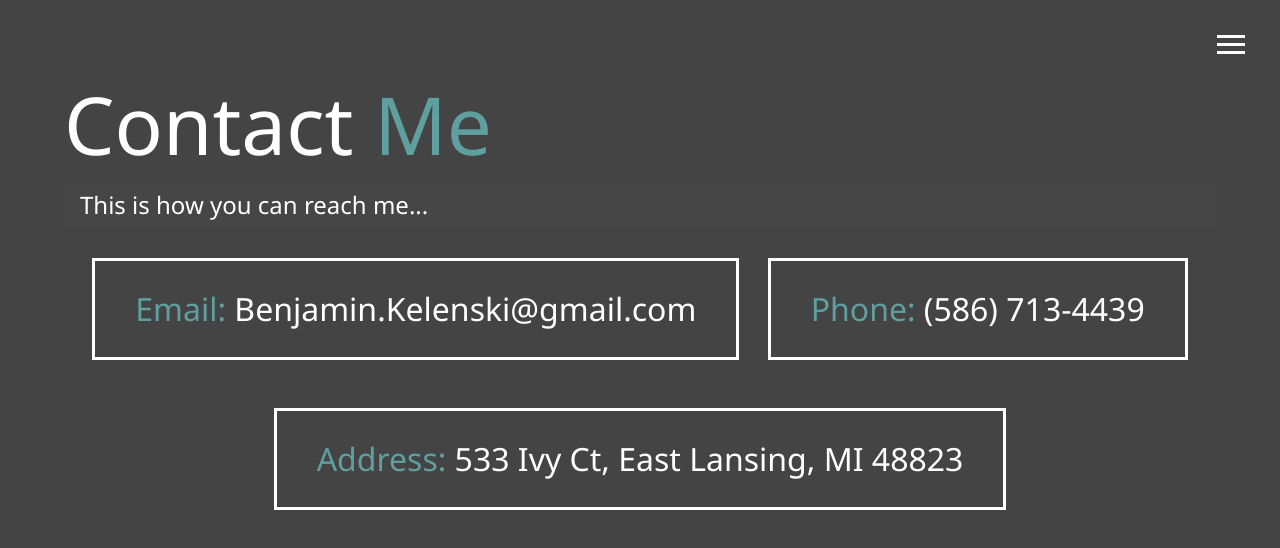
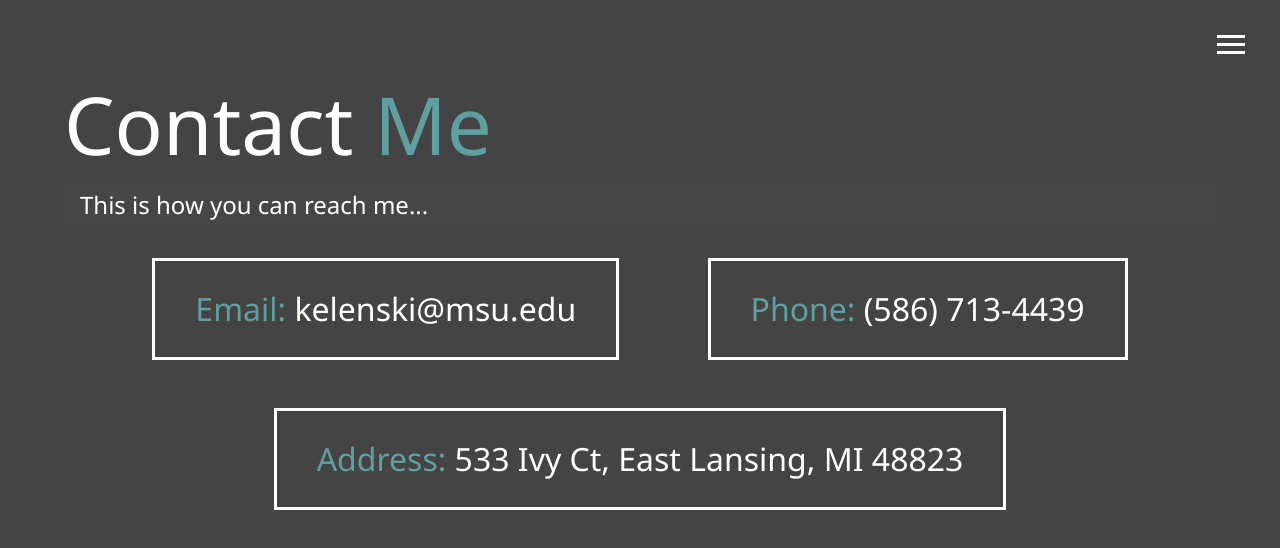
Before and after one commit to BenKelenski/modern_portfolio, a website: page dist/contact.html in a window 1280 px wide. Drawn offline with Linux system fonts and the light colour scheme.

Commit message:
changed email in contact

```diff
--- a/dist/contact.html
+++ b/dist/contact.html
@@ -58,7 +58,7 @@
     <div class="boxes">
       <div>
         <span class="text-secondary">Email: </span>
-        Benjamin.Kelenski@gmail.com
+        kelenski@msu.edu
       </div>
       <div>
         <span class="text-secondary">Phone: </span>
```
